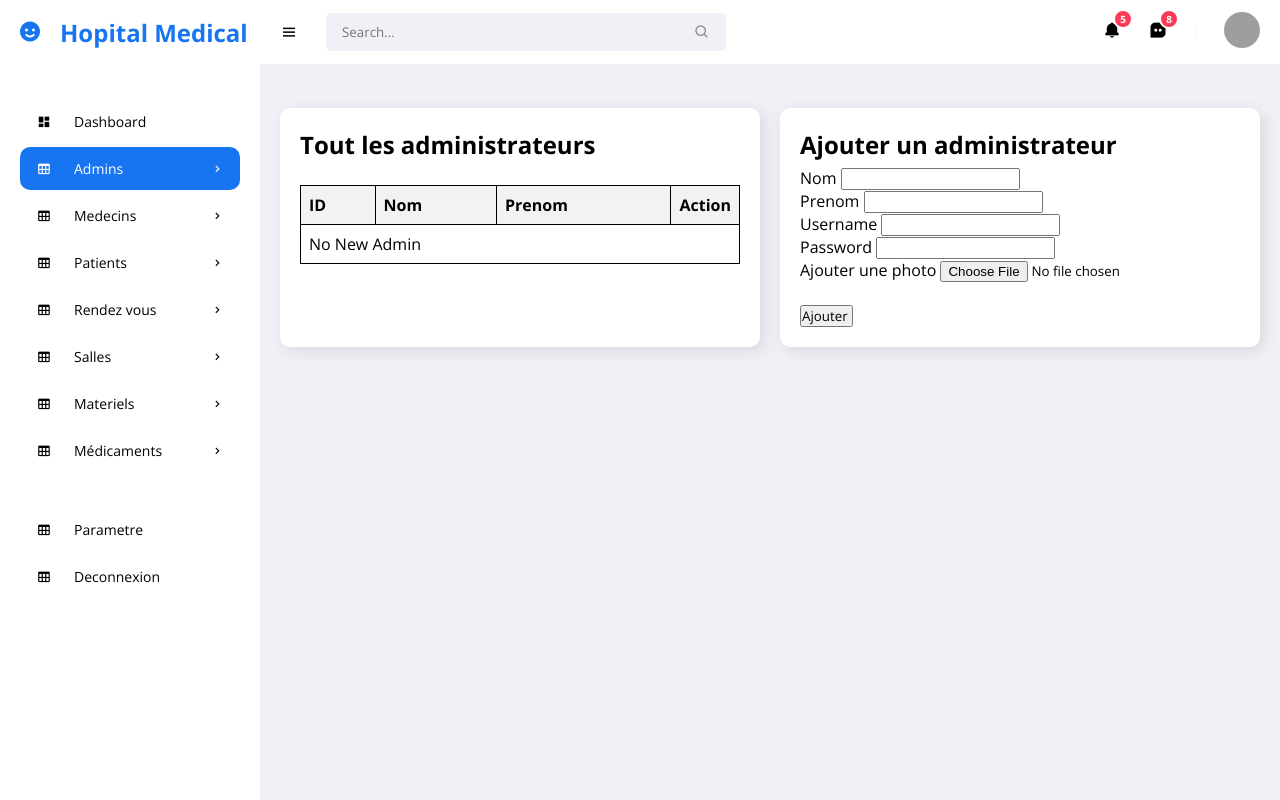
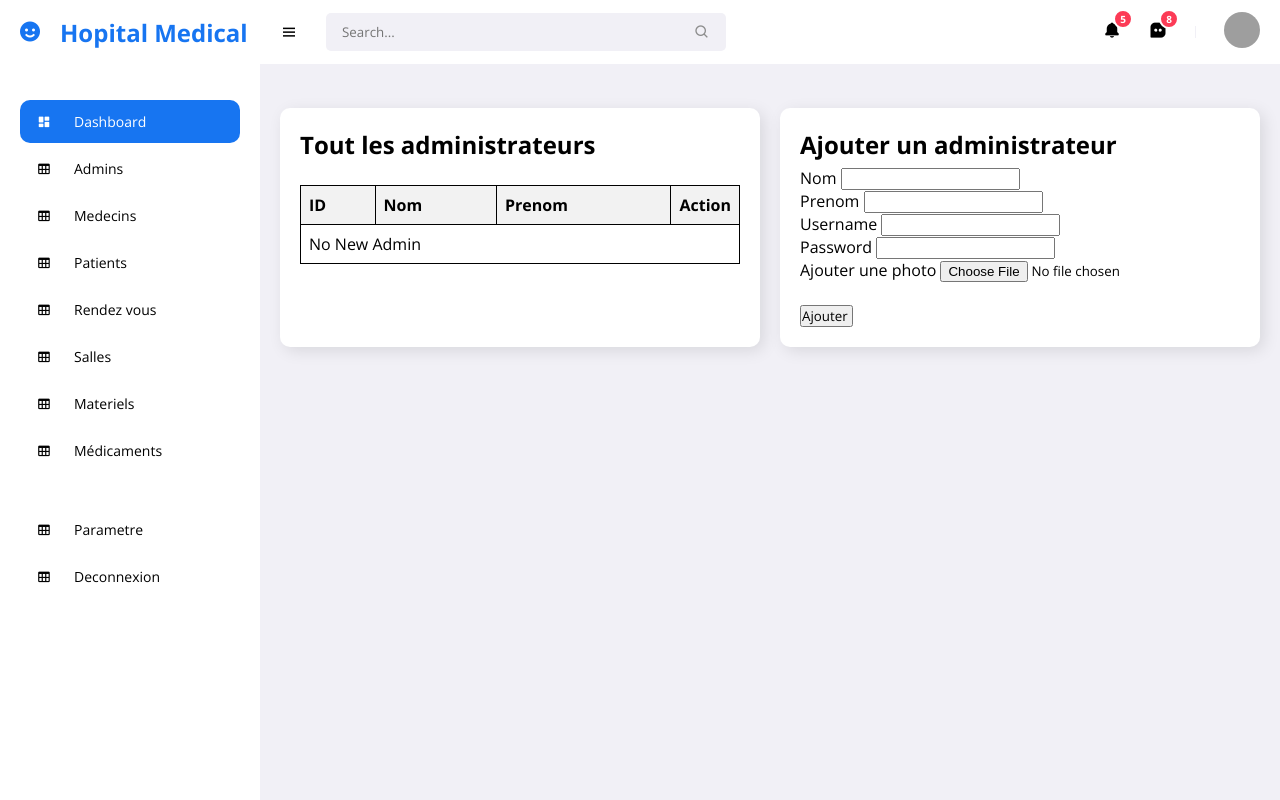
Before and after one commit to MahaNalouti/ProjetWeb, a PHP site: page /admin.php in a window 1280 px wide. Run offline with PHP 8.4, Linux system fonts and the light colour scheme; data that the repository does not hold is empty; grey boxes are pictures that could not be loaded.

Commit message:
Update side_navbar.php

```diff
--- a/side_navbar.php
+++ b/side_navbar.php
@@ -17,43 +17,43 @@
  <section id="sidebar">
   <a href="#" class="brand"><i class='bx bxs-smile icon'></i>Hopital Medical</a>
   <ul class="side-menu">
-   <li><a href="indexM.php" ><i class='bx bxs-dashboard icon' ></i> Dashboard</a></li>
+   <li><a href="indexM.php" class="active"><i class='bx bxs-dashboard icon' ></i> Dashboard</a></li>
 
    <li>
-    <a href="admin.php" class="active"><i class='bx bx-table icon' ></i>Admins<i class='bx bx-chevron-right icon-right' ></i></a>
+    <a href="admin.php" ><i class='bx bx-table icon' ></i>Admins</a>
 
    </li>
 
 
    <li>
-    <a href="doctor.php"><i class='bx bx-table icon' ></i>Medecins<i class='bx bx-chevron-right icon-right' ></i></a>
+    <a href="doctor.php"><i class='bx bx-table icon' ></i>Medecins</a>
 
    </li>
 
    <li>
-    <a href="patient.php"><i class='bx bx-table icon' ></i>Patients<i class='bx bx-chevron-right icon-right' ></i></a>
+    <a href="patient.php"><i class='bx bx-table icon' ></i>Patients</a>
 
    </li>
 
    <li>
-    <a href="render_vous.php"><i class='bx bx-table icon' ></i>Rendez vous<i class='bx bx-chevron-right icon-right' ></i></a>
+    <a href="render_vous.php"><i class='bx bx-table icon' ></i>Rendez vous</a>
 
    </li>
 
 
    <li>
-    <a href="rooms.php"><i class='bx bx-table icon' ></i>Salles<i class='bx bx-chevron-right icon-right' ></i></a>
+    <a href="rooms.php"><i class='bx bx-table icon' ></i>Salles</a>
 
    </li>
 
    <li>
-    <a href="materiel.php"><i class='bx bx-table icon' ></i>Materiels<i class='bx bx-chevron-right icon-right' ></i></a>
+    <a href="materiel.php"><i class='bx bx-table icon' ></i>Materiels</a>
 
    </li>
 
 
    <li>
-    <a href="stock.php"><i class='bx bx-table icon' ></i>Médicaments<i class='bx bx-chevron-right icon-right' ></i></a>
+    <a href="stock.php"><i class='bx bx-table icon' ></i>Médicaments</a>
 
    </li>
 
```
